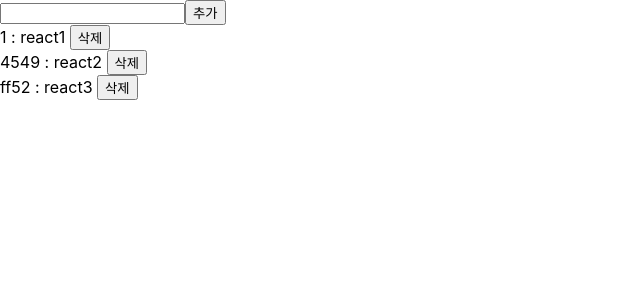
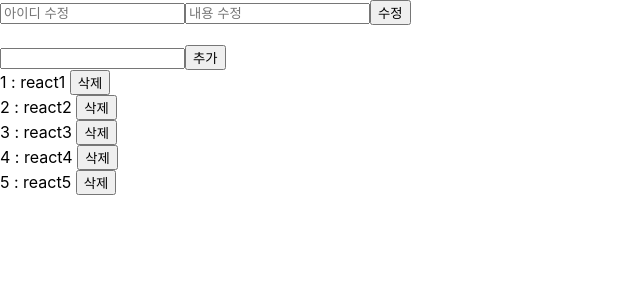
Before and after one commit to jihyun-N/crud, a React (Create React App) app: page / in a window 1280 px wide. Shown: the top 300 px of the page, without its empty margins (0-640 px from the left). Built offline with nearby package versions, Linux system fonts and the light colour scheme; data requests are answered from the project's data file.

Commit message:
axios-patch

```diff
--- a/db.json
+++ b/db.json
@@ -5,12 +5,20 @@
       "title": "react1"
     },
     {
-      "id": "4549",
+      "id": "2",
       "title": "react2"
     },
     {
-      "id": "ff52",
+      "id": "3",
       "title": "react3"
+    },
+    {
+      "id": "4",
+      "title": "react4"
+    },
+    {
+      "id": "5",
+      "title": "react5"
     }
   ]
 }
--- a/src/App.jsx
+++ b/src/App.jsx
@@ -6,6 +6,8 @@ const App = () => {
   const [inputValue, setInputValue] = useState({
     title: "",
   });
+  const [targetId, setTargetId] = useState("");
+  const [contents, setContents] = useState("");
 
   //조회 함수
   const fetchTodos = async () => {
@@ -19,7 +21,7 @@ const App = () => {
   const onSubmitHandler = async () => {
     await axios.post("http://localhost:4001/todos", inputValue);
 
-    setTodos([...todos, inputValue]);
+    fetchTodos();
   };
 
   // 삭제 함수
@@ -32,12 +34,51 @@ const App = () => {
     );
   };
 
+  // 수정 함수
+  const onUpdateButtonClickHandler = async () => {
+    await axios.patch(`http://localhost:4001/todos/${targetId}`, {
+      title: contents,
+    });
+
+    setTodos(
+      todos.map((item) => {
+        if (item.id === targetId) {
+          return { ...item, title: contents };
+        } else {
+          return item;
+        }
+      })
+    );
+  };
+
   useEffect(() => {
     fetchTodos();
   }, []);
 
   return (
-    <div>
+    <>
+      <div>
+        {/* 수정 영역 */}
+        <input
+          type="text"
+          placeholder="아이디 수정"
+          value={targetId}
+          onChange={(e) => {
+            setTargetId(e.target.value);
+          }}
+        />
+        <input
+          type="text"
+          placeholder="내용 수정"
+          value={contents}
+          onChange={(e) => {
+            setContents(e.target.value);
+          }}
+        />
+        <button onClick={onUpdateButtonClickHandler}>수정</button>
+        <br />
+        <br />
+      </div>
       <div>
         {/* INPUT 영역 */}
         <form
@@ -67,13 +108,16 @@ const App = () => {
           <div key={item.id}>
             {item.id} : {item.title}
             &nbsp;
-            <button onClick={() => onClickDeleteButtonHandler(item.id)}>
+            <button
+              type="button"
+              onClick={() => onClickDeleteButtonHandler(item.id)}
+            >
               삭제
             </button>
           </div>
         );
       })}
-    </div>
+    </>
   );
 };
 
```
